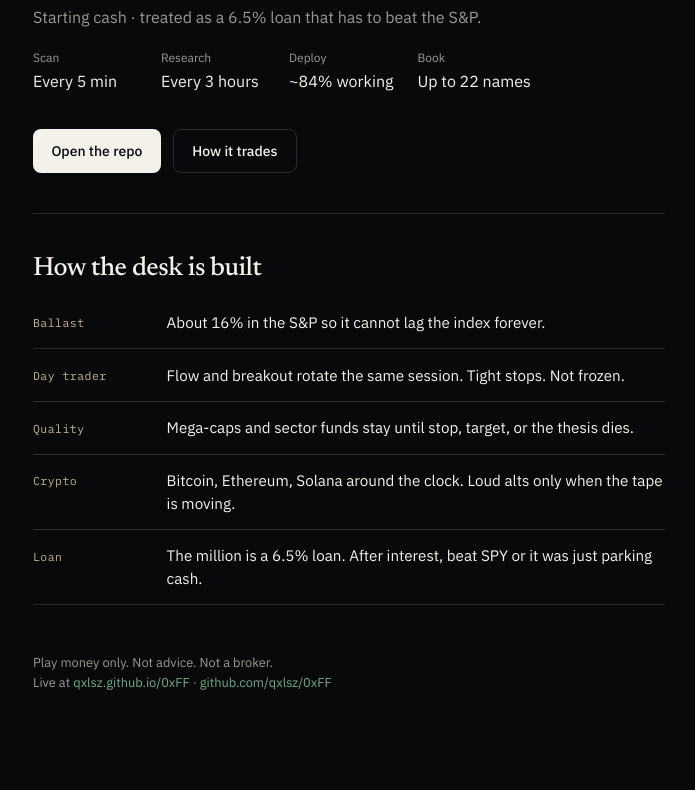
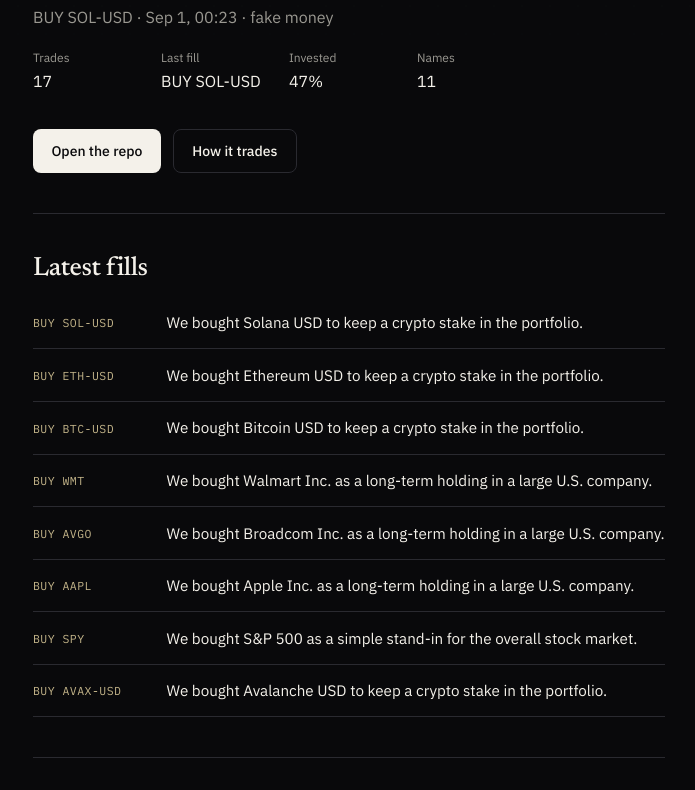
Before and after one commit to qxlsz/qxlsz.github.io, a plain HTML site: page 0xFF/index.html in a window 1280 px wide. Shown: the part 443-1233 px from the top of the page, without its empty margins (291-986 px from the left). Drawn offline with Linux system fonts and the light colour scheme.

Commit message:
Refresh 0xFF live book · 17 trades · buy SOL-USD

```diff
--- a/0xFF/index.html
+++ b/0xFF/index.html
@@ -143,6 +143,8 @@
         color: var(--hold);
         padding-top: 0.2rem;
       }
+      #fills { display: none; }
+      #fills li span { text-transform: uppercase; }
       .btns { display: flex; gap: 0.75rem; flex-wrap: wrap; margin-top: 0.5rem; }
       .btn {
         display: inline-flex;
@@ -189,25 +191,25 @@
         published with a why you can actually read.
       </p>
 
-      <p class="hero-num">$1,000,000</p>
-      <p class="muted">Starting cash · treated as a 6.5% loan that has to beat the S&P.</p>
+      <p class="hero-num" id="equity">$1,000,000</p>
+      <p class="muted" id="equity-sub">Starting cash · treated as a 6.5% loan that has to beat the S&P.</p>
 
       <dl class="row">
         <div>
-          <dt>Scan</dt>
-          <dd>Every 5 min</dd>
+          <dt>Trades</dt>
+          <dd id="stat-trades">—</dd>
         </div>
         <div>
-          <dt>Research</dt>
-          <dd>Every 3 hours</dd>
+          <dt>Last fill</dt>
+          <dd id="stat-last">—</dd>
         </div>
         <div>
-          <dt>Deploy</dt>
-          <dd>~84% working</dd>
+          <dt>Invested</dt>
+          <dd id="stat-invested">—</dd>
         </div>
         <div>
-          <dt>Book</dt>
-          <dd>Up to 22 names</dd>
+          <dt>Names</dt>
+          <dd id="stat-names">Up to 22</dd>
         </div>
       </dl>
 
@@ -217,6 +219,12 @@
       </div>
 
       <hr />
+
+      <section id="fills">
+        <h2>Latest fills</h2>
+        <ul id="fill-list"></ul>
+        <hr />
+      </section>
 
       <h2>How the desk is built</h2>
       <ul>
@@ -277,6 +285,82 @@
         }
         tick();
         setInterval(tick, 1000);
+
+        function money(n) {
+          return "$" + Math.round(n).toLocaleString("en-US");
+        }
+        function pct(n) {
+          return (n * 100).toFixed(0) + "%";
+        }
+        function fillWhen(iso) {
+          if (!iso) return "";
+          try {
+            return new Intl.DateTimeFormat("en-US", {
+              timeZone: "America/New_York",
+              month: "short",
+              day: "numeric",
+              hour: "2-digit",
+              minute: "2-digit",
+              hourCycle: "h23",
+            }).format(new Date(iso));
+          } catch {
+            return "";
+          }
+        }
+        function paint(book) {
+          if (!book) return;
+          var eq = Number(book.equity);
+          if (Number.isFinite(eq)) {
+            document.getElementById("equity").textContent = money(eq);
+          }
+          var last = book.last;
+          var lastLine = last
+            ? (last.side || "").toUpperCase() + " " + last.ticker
+            : "—";
+          document.getElementById("stat-last").textContent = lastLine;
+          document.getElementById("stat-trades").textContent =
+            book.trades != null ? String(book.trades) : "—";
+          document.getElementById("stat-invested").textContent =
+            book.deployPct != null ? pct(book.deployPct) : "—";
+          document.getElementById("stat-names").textContent =
+            book.names != null ? String(book.names) : "—";
+          var sub = "Live paper equity · $1,000,000 start · 6.5% loan vs S&P";
+          if (last && last.ticker) {
+            sub =
+              lastLine +
+              (last.at ? " · " + fillWhen(last.at) : "") +
+              " · fake money";
+          }
+          document.getElementById("equity-sub").textContent = sub;
+          var fills = Array.isArray(book.fills) ? book.fills.slice(0, 8) : [];
+          var list = document.getElementById("fill-list");
+          var box = document.getElementById("fills");
+          if (!fills.length) {
+            box.style.display = "none";
+            return;
+          }
+          list.innerHTML = fills
+            .map(function (f) {
+              var label = (f.side || "").toUpperCase() + " " + (f.ticker || "");
+              var why = f.reason || "";
+              return (
+                "<li><span>" +
+                label +
+                "</span>" +
+                why +
+                "</li>"
+              );
+            })
+            .join("");
+          box.style.display = "block";
+        }
+        var bucket = Math.floor(Date.now() / 300000);
+        fetch("./book.json?v=" + bucket, { cache: "no-store" })
+          .then(function (r) {
+            return r.ok ? r.json() : null;
+          })
+          .then(paint)
+          .catch(function () {});
       })();
     </script>
   </body>
```
